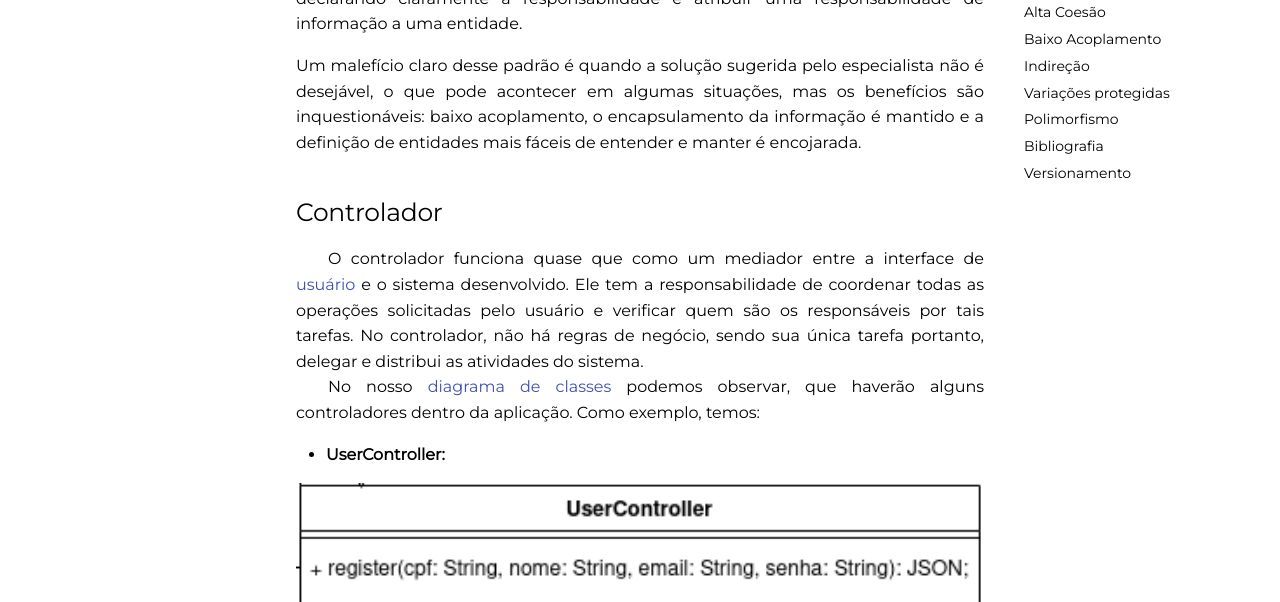
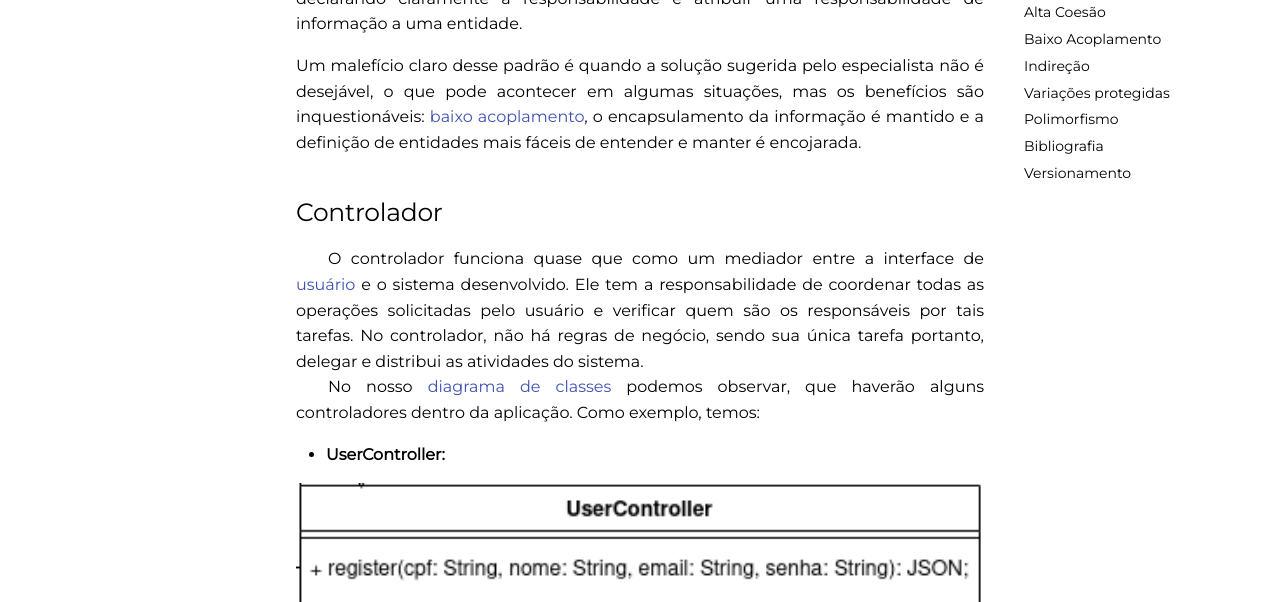
Before and after one commit to UnBArqDsw2021-1/2021.1_G6_Curumim, an MkDocs documentation site: the page built from docs/padroes-de-projeto/grasp.md, in a window 1280 px wide and 900 px high, scrolled down 922 px. Shown: the part 204-806 px from the top of the window. Built offline with MkDocs 1.6.1 and Material for MkDocs 9.7.7, drawn with Linux system fonts in a browser that asks for light colours; comment, search, counter and statistics services are not loaded; some of the changed lines change nothing that is shown; some of the changed text lies outside the part shown.

Commit message:
doc(#131) Adicionando mudanças solicitadas.

```diff
--- a/docs/padroes-de-projeto/grasp.md
+++ b/docs/padroes-de-projeto/grasp.md
@@ -20,7 +20,7 @@ Por um outro lado, o padrão de projeto Especialista se preocupa em atribuir res
 
 Alguns problemas foram identificados: falta de um princípio geral para atribuir responsabilidades a objetos e a necessidade de fazer escolhas sobre a atribuição de responsabilidades a entidades. Diante dessas dificuldades, veio a solução: iniciar declarando claramente a responsabilidade e atribuir uma responsabilidade de informação a uma entidade.
 
-Um malefício claro desse padrão é quando a solução sugerida pelo especialista não é desejável, o que pode acontecer em algumas situações, mas os benefícios são inquestionáveis: baixo acoplamento, o encapsulamento da informação é mantido e a definição de entidades mais fáceis de entender e manter é encojarada.
+Um malefício claro desse padrão é quando a solução sugerida pelo especialista não é desejável, o que pode acontecer em algumas situações, mas os benefícios são inquestionáveis: [baixo acoplamento](#baixo-acoplamento), o encapsulamento da informação é mantido e a definição de entidades mais fáceis de entender e manter é encojarada.
 
 ## Controlador
 
@@ -97,6 +97,8 @@ Com o objetivo de fortalecer a [alta coesão](#alta-coesao) e o [baixo acoplamen
 	![polimorfismo](../assets/imagens/GRASPs/polimorfismo.png)<br>
 	[Figura 4: Polimorfismo](../assets/imagens/GRASPs/polimorfismo.png)
 </center>
+
+
 ## Bibliografia
 
 > - [Documento GRAPS do projeto QRodízio](https://unbarqdsw.github.io/2020.1_G10_QRodizio/design_patterns/grasps/grasps.html#grasps);
@@ -122,4 +124,5 @@ Com o objetivo de fortalecer a [alta coesão](#alta-coesao) e o [baixo acoplamen
 |1.4|03/09/2021| Adição do especialista | Gabriel Bonifácio |
 |1.5|03/09/2021| Adicionando tópico Alta coesão | João Pedro e Francisco Ferreira |
 |1.6|04/09/2021| Adicionando tópico de baixo acoplamento | Francisco Ferreira e João Pedro |
-|1.8|04/09/2021| Adição da controlador e variações protegidas | Enzo Gabriel e Edson Araújo |
+|1.7|04/09/2021| Adição da controlador e variações protegidas | Enzo Gabriel e Edson Araújo |
+|1.8|11/09/2021| Correções no texto, versionamento e adição de "linkagem" de tópicos | Eliseu Kadesh
```
